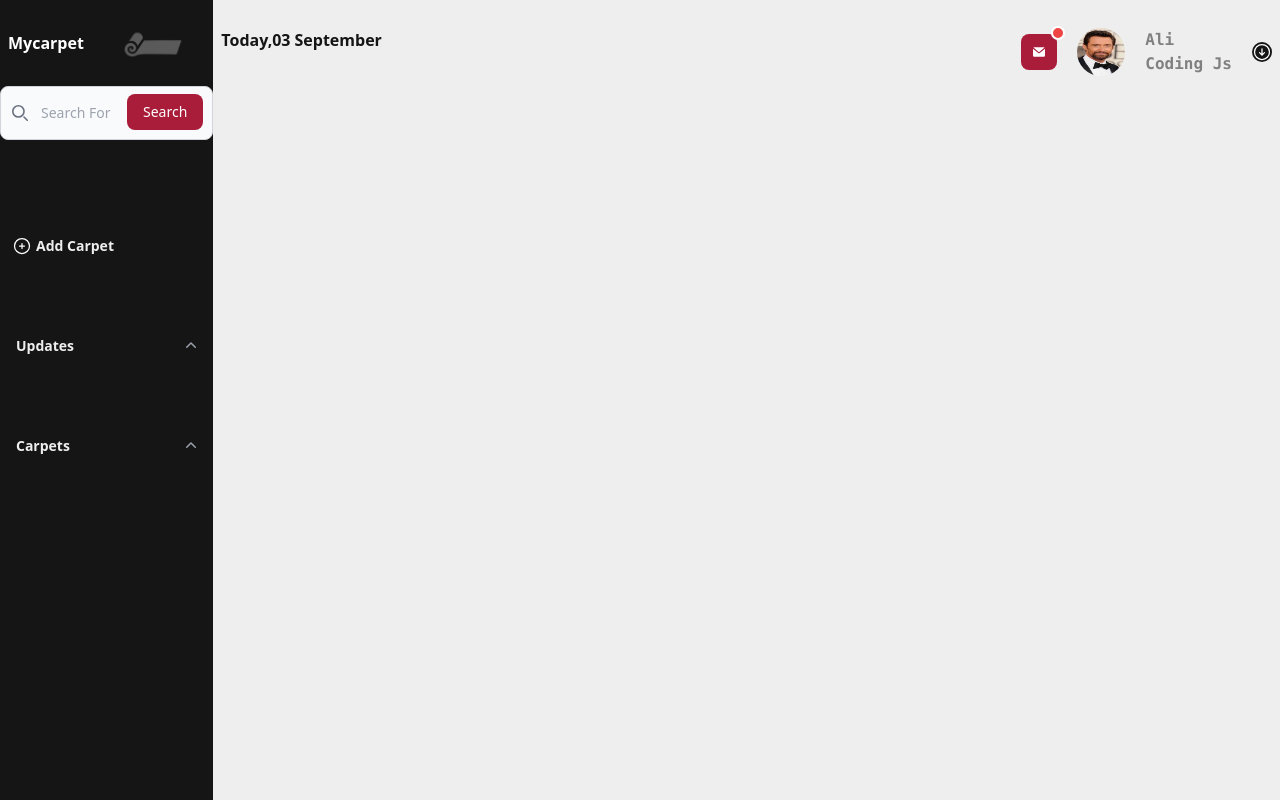
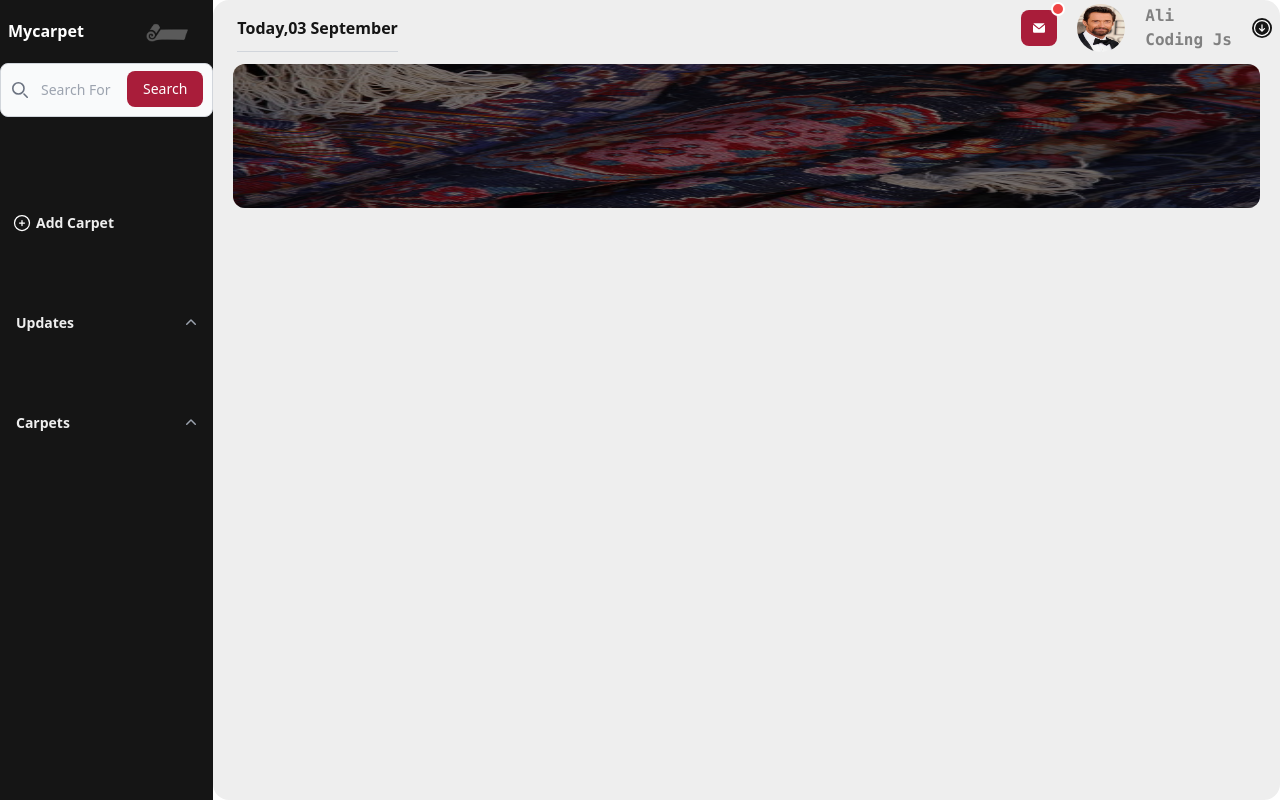
Before and after one commit to alibazregarijs/mycarpet, a Next.js app: page /home in a window 1280 px wide. Built offline with nearby package versions, Linux system fonts and the light colour scheme.

Commit message:
nav-side-sectionImage

```diff
--- a/app/home/page.jsx
+++ b/app/home/page.jsx
@@ -1,8 +1,9 @@
 "use client";
 import React from "react";
 import Sidebar from "@/components/Sidebar";
-
+import Image from "next/image";
 import Navbar from "@/components/Navbar";
+import sectionBackground from "../../public/assets/images/sectionBackground.jpg";
 
 const Home = () => {
   return (
@@ -10,8 +11,18 @@ const Home = () => {
       <div className="col-span-2 row-span-12  h-screen  bg-myBlack overflow-y-scroll  hide-scrollbar ">
         <Sidebar />
       </div>
-      <div className="col-span-10 row-span-12 h-screen bg-myWhite  ">
+      <div className="col-span-10 row-span-12 h-screen bg-myWhite rounded-2xl ">
         <Navbar />
+        <div className="flex justify-center relative items-center  ">
+          <Image
+            src={sectionBackground}
+            width={0}
+            height={0}
+            alt="carpet"
+            className="h-36 w-full mx-5 mt-3 rounded-xl "
+          />
+          <div className="absolute mx-5 mt-3 rounded-xl flex space-y-5 flex-col justify-center items-center top-0 right-0 left-0 bottom-0 bg-blackOverlaySection"></div>
+        </div>
       </div>
     </div>
   );
--- a/components/Navbar.jsx
+++ b/components/Navbar.jsx
@@ -8,8 +8,8 @@ import profile from "../public/assets/images/profile.jpg";
 const Navbar = () => {
   const [notif, setNotif] = useState(true);
   return (
-    <div className="flex justify-between  mt-7 mx-2">
-      <div className="flex space-x-1">
+    <div className="flex justify-between  mt-1 mx-2 ">
+      <div className="flex space-x-1 mx-4 mt-3 border-b border-b-gray-300">
         <p className="font-bold text-myBlack">
           Today,{new Date().toLocaleString("en-US", { day: "2-digit" })}
         </p>
--- a/components/Sidebar.jsx
+++ b/components/Sidebar.jsx
@@ -12,18 +12,18 @@ const Sidebar = () => {
   const [dropMenu, setDropMenu] = useState({ name: "", situation: false });
   return (
     <div>
-      <div className="flex justify-between items-center mx-2">
+      <div className="flex  justify-between items-center mx-2">
         <div>
           <h2 className=" text-white font-sans font-extrabold">Mycarpet</h2>
         </div>
 
-        <div>
+        <div className="flex ">
           <Image
             src={logo}
-            width={110}
-            height={110}
+            width={80}
+            height={80}
             alt="logo"
-            className="bg-myBlack "
+            className="bg-myBlack content-start "
           />
         </div>
       </div>
--- a/tailwind.config.js
+++ b/tailwind.config.js
@@ -16,6 +16,7 @@ module.exports = {
         mainColor: "#FBF8F9",
         secondaryColor: "#F0F0F0",
         blackOverlay: "rgba(0, 0 ,0 ,0.7)",
+        blackOverlaySection: "rgba(0, 0 ,0 ,0.5)",
         blackOverlayBackground: "rgba(0, 0 ,0 ,0.3)",
       },
       colors: {
```
Also changed, not shown: public/assets/images/sectionBackground.jpg (added).
